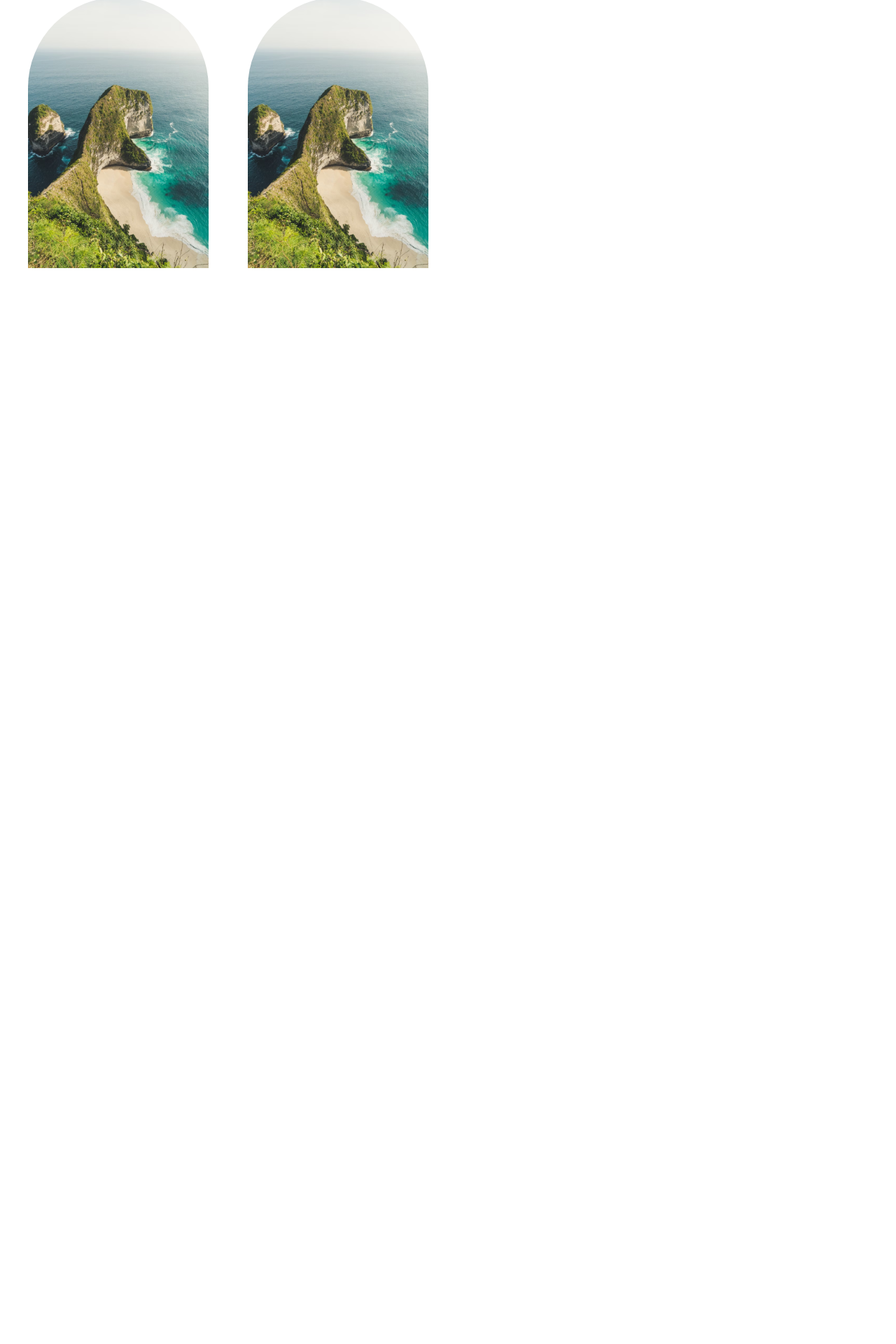
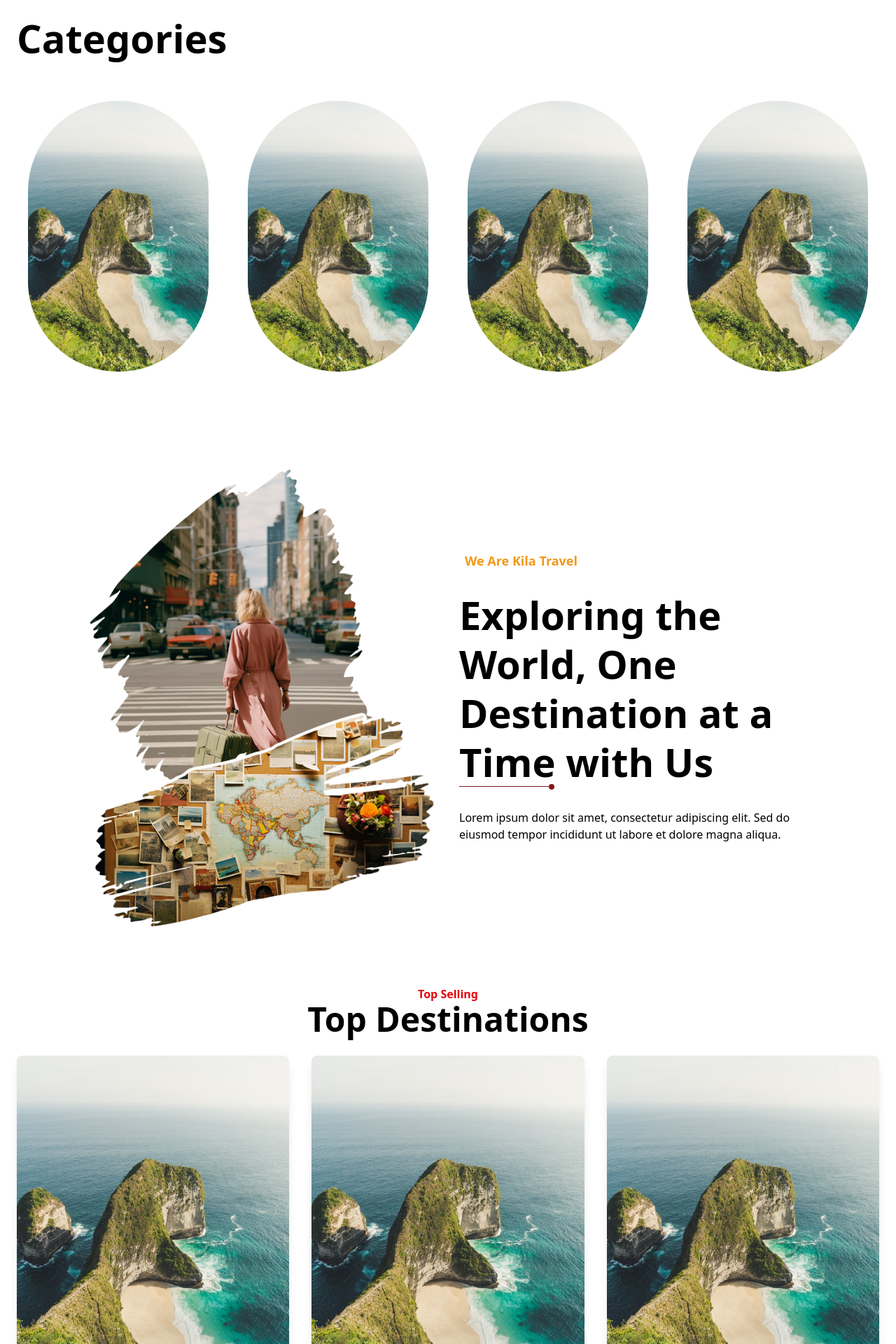
Before and after one commit to vmargalitadze/nextkilla, a Next.js app: page /en in a window 1280 px wide. Shown: the part 860-2780 px from the top of the page at 70% size. Before the commit the page ends 1299 px from the top, so only its background shows below. Built offline with nearby package versions, Linux system fonts and the light colour scheme.

Commit message:
info top pages

```diff
--- a/src/app/[locale]/page.tsx
+++ b/src/app/[locale]/page.tsx
@@ -1,14 +1,16 @@
 
 import Category from "@/component/Category";
 import Hero from "@/component/Hero";
+import Info from "@/component/Info";
+import Top from "@/component/Top";
 
 export default function Home() {
   return (
     <>
       <Hero />
       <Category />
-
-
+      <Info />
+      <Top />
     </>
 
   );
--- a/src/component/Category.tsx
+++ b/src/component/Category.tsx
@@ -12,6 +12,18 @@ const categories = [
         image: "/category/photo-1532254497630-c74966e79621.jpg",
         name: "Beach",
     },
+    {
+        id: 3,
+        image: "/category/photo-1532254497630-c74966e79621.jpg",
+        name: "Beach",
+    },
+    {
+        id: 4,
+        image: "/category/photo-1532254497630-c74966e79621.jpg",
+        name: "Beach",
+    },
+
+
 
 
 ]
@@ -22,8 +34,16 @@ const Category = () => {
     return (
         <>
             <div className="container mx-auto">
-                <div className="max-w-7xl mx-auto">
-                    <div className="grid mt-10 mb-10 grid-cols-1 sm:grid-cols-2 md:grid-cols-3 lg:grid-cols-4 gap-6">
+                <div className="max-w-7xl pt-20  mx-auto">
+                    <div className="flex  justify-center lg:justify-start items-center lg:items-start flex-col gap-[5px] sm:gap-[8px] md:gap-[15px]">
+                        <div className="flex  flex-col gap-[9px]">
+                            <h1 className="text-[30px] sm:text-[35px] md:text-[48px] xl:text-[56px] font-black leading-[40px] sm:leading-[45px] md:leading-[58px] xl:leading-[68px]">
+                                Categories
+                            </h1>
+                        </div>
+
+                    </div>
+                    <div className="grid mt-10  grid-cols-1 sm:grid-cols-2 md:grid-cols-3 lg:grid-cols-4 gap-6">
                         {categories.map((category) => (
                             <div key={category.id} className="group text-center p-4  transition duration-300">
                                 <div className="relative group overflow-hidden rounded-t-xl">
@@ -32,12 +52,12 @@ const Category = () => {
                                         alt={category.name}
                                         width={300}
                                         height={200}
-                                        className="object-cover rounded-t-[150px]  transition-transform duration-300"
+                                        className="object-cover rounded-full  transition-transform duration-300"
                                     />
                                     <div>
-                                    <h2 className="text-[20px] font-bold bg-bodyColor py-[5px] px-[26px] rounded-r-[30px] text-primary absolute bottom-5 opacity-0 group-hover:opacity-100 transition-all duration-300 ease-in">
-                                        Beach
-                                    </h2>
+                                        <h2 className="text-[20px] font-bold bg-bodyColor py-[5px] px-[26px] rounded-r-[30px] text-primary absolute bottom-15 opacity-0 group-hover:opacity-100 transition-all duration-300 ease-in">
+                                            Beach
+                                        </h2>
                                     </div>
                                 </div>
 
--- a/src/component/Hero.tsx
+++ b/src/component/Hero.tsx
@@ -61,10 +61,10 @@ export default function Hero() {
               className={`absolute bottom-12 left-1/2 -translate-x-1/2 flex flex-col items-center w-[90%] max-w-2xl text-[#f2f2f2] text-center p-6 z-20 transition-opacity duration-500 ease-in-out
   ${activeIndex === index ? "opacity-100 animate-fadeIn" : "opacity-0"}`}
             >
-              <h1 className="font-[Salsa,cursive] text-4xl md:text-6xl mb-5">
+              <h1 className="font-[Salsa,cursive] text-red-400 text-4xl md:text-6xl mb-5">
                 {slide.title}
               </h1>
-              <p className="text-lg font-medium leading-snug">{slide.text}</p>
+              <p className="text-lg  font-medium leading-snug">{slide.text}</p>
             </div>
 
             <div
@@ -80,7 +80,7 @@ export default function Hero() {
               }}
             >
               {/* შავი overlay ფენა */}
-              <div className="absolute inset-0 bg-black/30"></div>
+              <div className="absolute inset-0 bg-black/40"></div>
             </div>
           </SwiperSlide>
         ))}
--- /dev/null
+++ b/src/component/Info.tsx
@@ -0,0 +1,43 @@
+import Image from 'next/image'
+import React from 'react'
+
+const Info = () => {
+    return (
+        <>
+            <div className="container pt-20  mx-auto">
+                <div className="max-w-7xl mx-auto">
+                    <div className="container">
+                        <div className="flex flex-col lg:flex-row items-center justify-center gap-8 mt-10">
+                            <div className="flex-shrink-0">
+                                <Image src="/aboutimg1-b53ca5f6.png" alt="info" width={500} height={500} />
+                            </div>
+                            <div className="flex flex-col gap-8 max-w-[500px] w-full">
+                                <div className="flex items-center gap-2">
+                                    <i className="text-[18px] text-primary font-bold leading-5 ri-earth-line"></i>
+                                    <h3 className="text-[18px] text-primary font-bold leading-5">
+                                        We Are Kila Travel
+                                    </h3>
+                                </div>
+                                <div>
+                                    <h1 className="text-center lg:text-left text-[30px] sm:text-[35px] md:text-[48px] xl:text-[56px] font-black leading-tight">
+                                        Exploring the World, One Destination at a Time with Us
+                                    </h1>
+                                    <span className="block w-32 border-t-[1.5px] border-red-900 relative mx-auto lg:mx-0">
+                                        <span className="lg:hidden absolute -left-2 -top-1 w-2 h-2 bg-red-900 rounded-full"></span>
+                                        <span className="absolute -right-2 -top-1 w-2 h-2 bg-red-900 rounded-full"></span>
+                                    </span>
+                                </div>
+                                <p className="text-center lg:text-left text-paragraphColor font-normal leading-[24px]">
+                                    Lorem ipsum dolor sit amet, consectetur adipiscing elit. Sed do eiusmod
+                                    tempor incididunt ut labore et dolore magna aliqua.
+                                </p>
+                            </div>
+                        </div>
+                    </div>
+                </div>
+            </div>
+        </>
+    )
+}
+
+export default Info
--- /dev/null
+++ b/src/component/Top.tsx
@@ -0,0 +1,77 @@
+import React from 'react'
+import Image from 'next/image'
+
+const destinations = [
+  {
+    name: "Rome, Italy",
+    price: "$5.42k",
+    days: "10 Days Trip",
+    img: "/category/photo-1532254497630-c74966e79621.jpg", // Replace with your actual image
+  },
+  {
+    name: "London, UK",
+    price: "$4.2k",
+    days: "12 Days Trip",
+    img: "/category/photo-1532254497630-c74966e79621.jpg", // Replace with your actual image
+  },
+  {
+    name: "Full Europe",
+    price: "$15k",
+    days: "28 Days Trip",
+    img: "/category/photo-1532254497630-c74966e79621.jpg", // Replace with your actual image
+  },
+]
+
+const Top = () => {
+    return (
+        <div className="container mx-auto pt-20 pb-20  relative">
+           <div className="max-w-7xl mx-auto">
+
+
+            <div className="mb-7 text-center">
+                <h5 className="text-red-600 font-semibold">Top Selling</h5>
+                <h3 className="text-4xl md:text-5xl font-cursive font-bold capitalize">
+                    Top Destinations
+                </h3>
+            </div>
+            <div className="grid grid-cols-1 md:grid-cols-3 gap-8 z-10 relative">
+                {destinations.map((dest, idx) => (
+                    <div key={idx} className="bg-white rounded-lg shadow-lg overflow-hidden flex flex-col">
+                        <div className="relative w-full h-[500px]">
+                            <Image
+                                src={dest.img}
+                                alt={dest.name}
+                                layout="fill"
+                                objectFit="cover"
+                                className="rounded-t-lg"
+                            />
+                        </div>
+                        <div className="p-6 flex flex-col flex-1">
+                            <div className="flex flex-col lg:flex-row justify-between mb-3">
+                                <h4 className="text-red-600 font-semibold text-lg">
+                                    <a href="#!" className="hover:underline">
+                                        {dest.name}
+                                    </a>
+                                </h4>
+                                <span className="text-xl font-medium">{dest.price}</span>
+                            </div>
+                            <div className="flex items-center mt-auto">
+                                <Image
+                                    src="/file.svg" // Replace with your navigation icon if available
+                                    alt="navigation"
+                                    width={20}
+                                    height={20}
+                                    className="mr-3"
+                                />
+                                <span className="text-gray-700 font-medium">{dest.days}</span>
+                            </div>
+                        </div>
+                    </div>
+                ))}
+            </div>
+           </div>
+        </div>
+    )
+}
+
+export default Top
```
Also changed, not shown: src/component/Navbar.tsx (+20 -23 lines), public/aboutimg1-b53ca5f6.png (added), public/logo.jpg (added).
